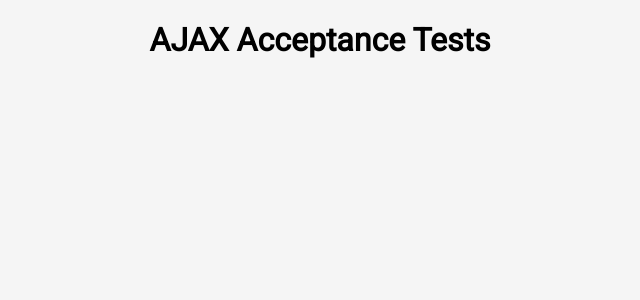
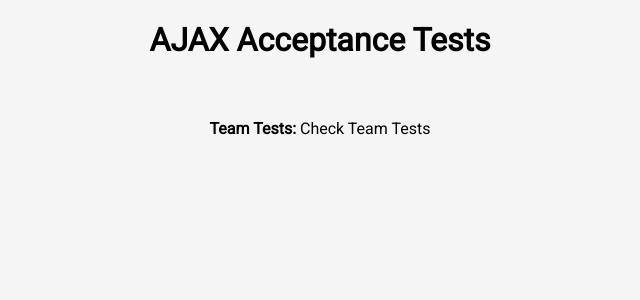
Before and after one commit to Davidmo10/Personal, a Django app: template templates/acceptance.html in a window 1280 px wide. Shown: the top 300 px of the page, without its empty margins (320-960 px from the left). Run offline with Django 3.2, Linux system fonts and the light colour scheme; the template is opened without the code that fills it: values that come from a table or form of the project are taken from there, others are empty; tables that the repository leaves empty hold one stand-in row (values such as "Sample post").

Commit message:
Add files via upload

```diff
--- a/templates/acceptance.html
+++ b/templates/acceptance.html
@@ -189,8 +189,8 @@ function logout(callback) {
 	xhr.addEventListener("load", parseResponse);
 	xhr.send();
 }
-function allPass() {
-	feedback.innerHTML += "<br><br><span style='color:green'>All done</span><br><br>";
+function allPass(el) {
+	document.getElementById(el).innerHTML = "<span style='color:green'>Passed</span>";
 }
 //req/ques
 </script>
@@ -198,12 +198,18 @@ function allPass() {
 <h1>AJAX Acceptance Tests</h1>
 
 <br><br>
+<b>Team Tests: </b><span id="checkTeam" style="cursor:pointer">Check Team Tests</span>
 <div id='feedback'>
 
 </div>
 <script>
 	feedback = document.getElementById('feedback');
-	var checkLogout = logout.bind(null, allPass);
+	function team() {
+		tmp = document.getElementById('checkTeam');
+		tmp.removeEventListener('click', team);
+		tmp.innerHTML = "";
+		var done = allPass.bind(null, "checkTeam");
+		var checkLogout = logout.bind(null, done);
 		var loginNewCreds = checkLogin.bind(null, "Nananana", "booboo", checkLogout);
 		var credChange = changeCreds.bind(null, "Nananana", "team10pwd", "booboo", {{ pk }}, loginNewCreds);
 		var statCheck = getStatus.bind(null, credChange);
@@ -213,6 +219,8 @@ function allPass() {
 		var invalidAnswer = submitAnswer.bind(null, false, getQues, getQues);
 		var clueCheck = checkGetClue.bind(null, "Clue 9", invalidAnswer);
 		checkLogin("team10", "team10pwd", clueCheck);
+	}
+	document.getElementById('checkTeam').addEventListener('click', team);
 </script>
 
 </body>
```
Lines whose indentation alone changed are shown as unchanged.
